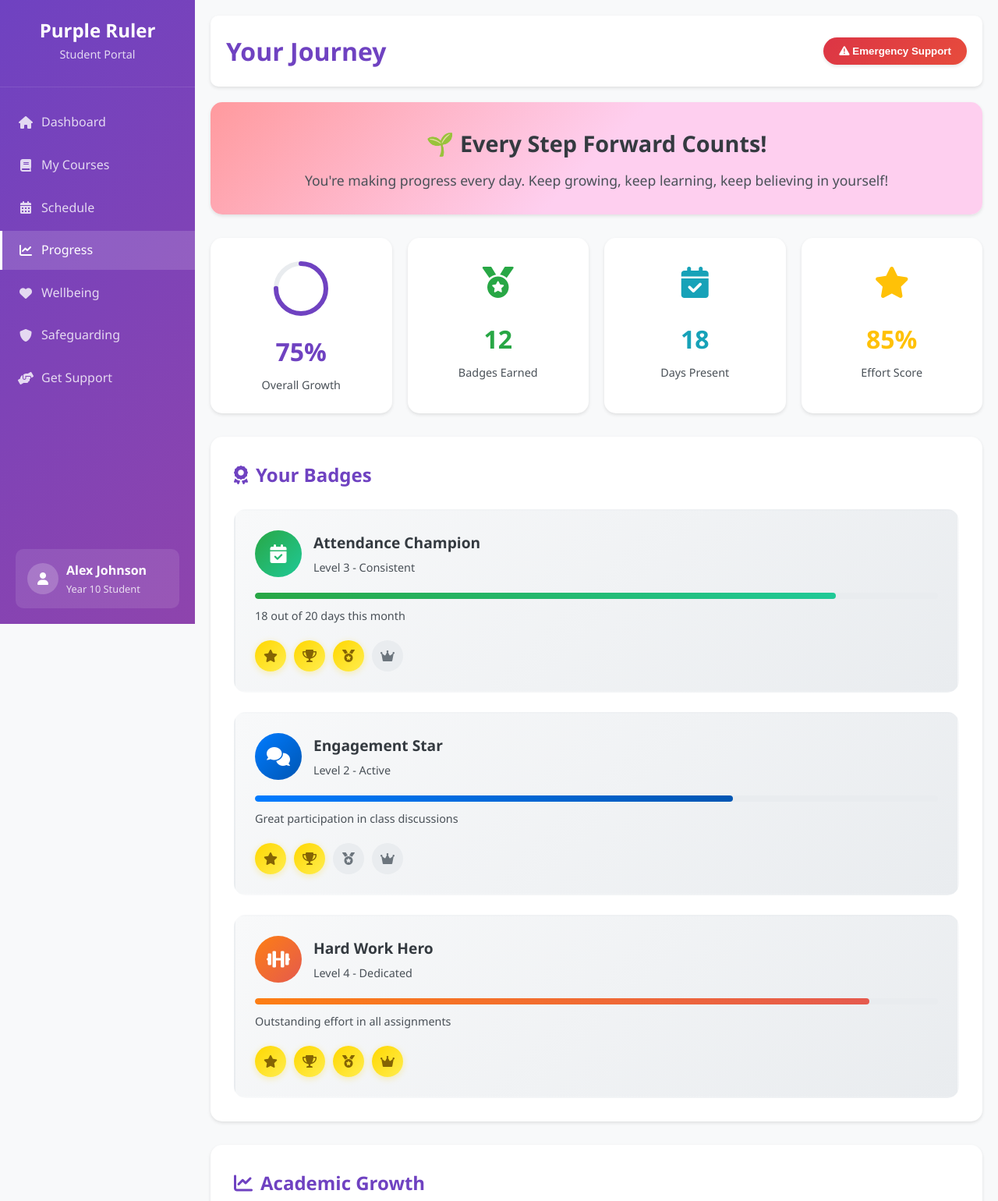
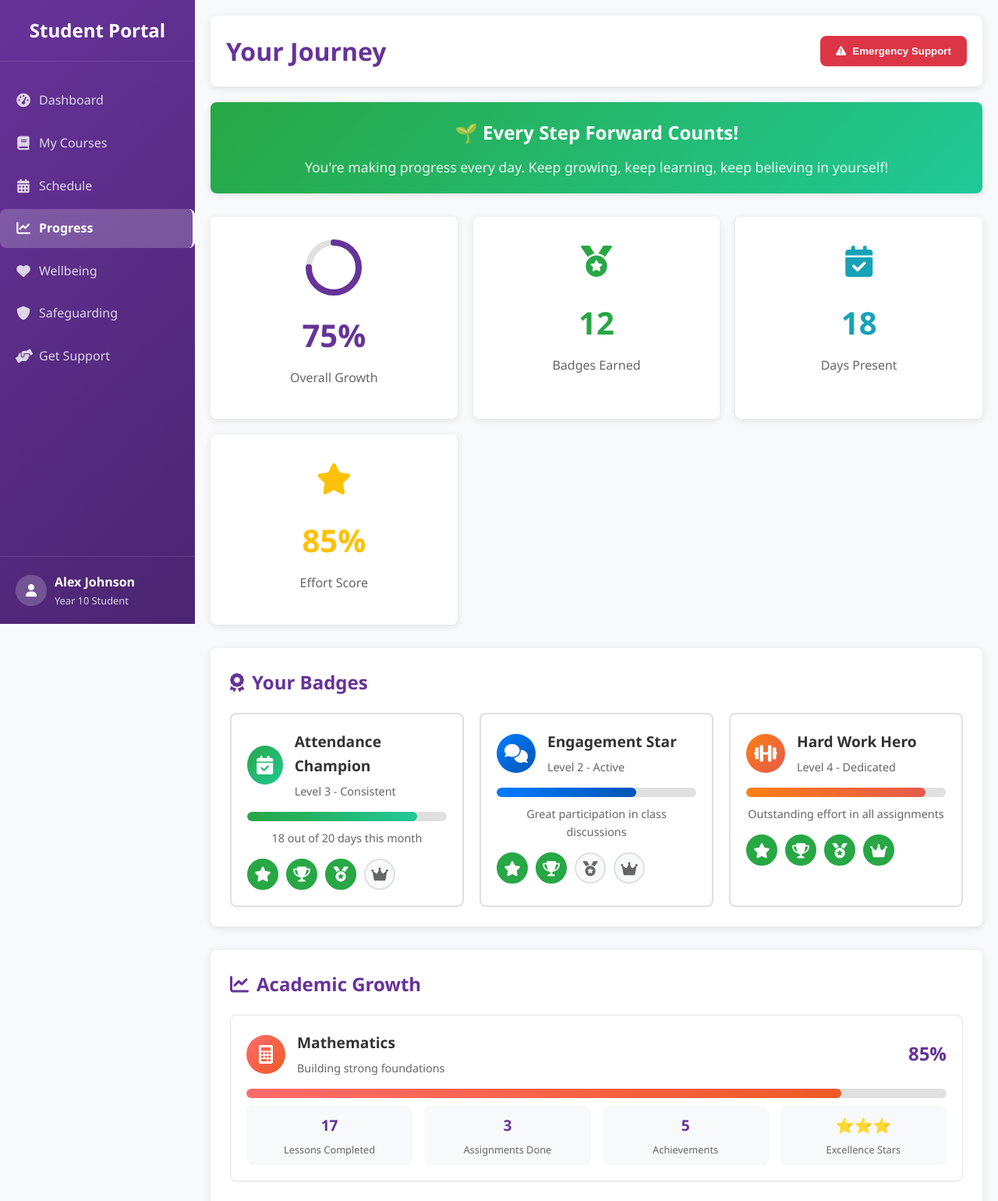
Before and after one commit to RockerMJ031/PR-UI-Student, a plain HTML site: page student-progress.html in a window 1280 px wide. Shown: the top 1540 px of the page at 78% size. Drawn offline with Linux system fonts and the light colour scheme.

Commit message:
student-progress.html

```diff
--- a/student-progress.html
+++ b/student-progress.html
@@ -3,21 +3,24 @@
 <head>
     <meta charset="UTF-8">
     <meta name="viewport" content="width=device-width, initial-scale=1.0">
-    <title>Your Journey - Purple Ruler Student Portal</title>
+    <title>Growth - Student Portal</title>
     <link rel="stylesheet" href="https://cdnjs.cloudflare.com/ajax/libs/font-awesome/6.0.0/css/all.min.css">
     <style>
         :root {
-            --primary-color: #6f42c1;
-            --secondary-color: #495057;
+            --primary-color: #663399;
+            --primary-dark: #4a2570;
+            --primary-light: #8a5bb8;
+            --secondary-color: #f8f9fa;
+            --text-color: #333;
+            --text-light: #666;
+            --border-color: #e0e0e0;
             --success-color: #28a745;
-            --info-color: #17a2b8;
             --warning-color: #ffc107;
             --danger-color: #dc3545;
-            --light-color: #f8f9fa;
-            --dark-color: #343a40;
-            --border-color: #dee2e6;
-            --shadow: 0 2px 4px rgba(0,0,0,0.1);
-            --shadow-lg: 0 4px 6px rgba(0,0,0,0.1);
+            --info-color: #17a2b8;
+            --white: #ffffff;
+            --shadow: 0 2px 10px rgba(0,0,0,0.1);
+            --border-radius: 8px;
         }
 
         * {
@@ -28,8 +31,8 @@
 
         body {
             font-family: 'Segoe UI', Tahoma, Geneva, Verdana, sans-serif;
-            background-color: var(--light-color);
-            color: var(--dark-color);
+            background-color: var(--secondary-color);
+            color: var(--text-color);
             line-height: 1.6;
         }
 
@@ -41,29 +44,24 @@
         /* Sidebar */
         .sidebar {
             width: 250px;
-            background: linear-gradient(135deg, var(--primary-color), #8e44ad);
+            background: linear-gradient(135deg, var(--primary-color), var(--primary-dark));
             color: white;
-            padding: 20px 0;
+            padding: 0;
             position: fixed;
             height: 100vh;
             overflow-y: auto;
             z-index: 1000;
-            transition: transform 0.3s ease;
-        }
-
-        .sidebar.closed {
-            transform: translateX(-100%);
         }
 
         .logo {
+            padding: 20px;
             text-align: center;
-            padding: 0 20px 30px;
             border-bottom: 1px solid rgba(255,255,255,0.1);
         }
 
         .logo h2 {
             font-size: 1.5rem;
-            font-weight: 700;
+            font-weight: 600;
         }
 
         .nav-menu {
@@ -71,45 +69,44 @@
         }
 
         .nav-item {
-            margin-bottom: 5px;
+            margin: 5px 0;
         }
 
         .nav-link {
             display: flex;
             align-items: center;
             padding: 12px 20px;
-            color: rgba(255,255,255,0.8);
+            color: rgba(255, 255, 255, 0.8);
             text-decoration: none;
+            border-radius: var(--border-radius);
             transition: all 0.3s ease;
-            border-left: 3px solid transparent;
-        }
-
-        .nav-link:hover {
-            background-color: rgba(255,255,255,0.1);
-            color: white;
-            border-left-color: rgba(255,255,255,0.5);
-        }
-
-        .nav-link.active {
-            background-color: rgba(255,255,255,0.15);
-            color: white;
-            border-left-color: white;
+            min-height: 44px;
         }
 
         .nav-link i {
             margin-right: 10px;
+            font-size: 1.1rem;
             width: 20px;
             text-align: center;
         }
 
+        .nav-link:hover, .nav-link.active {
+            background-color: rgba(255, 255, 255, 0.1);
+            color: white;
+            border-right: 3px solid white;
+        }
+
+        .nav-link.active {
+            background-color: rgba(255, 255, 255, 0.2);
+            font-weight: 600;
+        }
+
         .user-profile {
             position: absolute;
-            bottom: 20px;
-            left: 20px;
-            right: 20px;
-            padding: 15px;
-            background-color: rgba(255,255,255,0.1);
-            border-radius: 10px;
+            bottom: 0;
+            width: 100%;
+            padding: 20px;
+            border-top: 1px solid rgba(255,255,255,0.1);
         }
 
         .user-info {
@@ -120,8 +117,8 @@
         .user-avatar {
             width: 40px;
             height: 40px;
+            border-radius: 50%;
             background-color: rgba(255,255,255,0.2);
-            border-radius: 50%;
             display: flex;
             align-items: center;
             justify-content: center;
@@ -133,13 +130,12 @@
             flex: 1;
             margin-left: 250px;
             padding: 20px;
-            transition: margin-left 0.3s ease;
         }
 
         .header {
             background: white;
             padding: 20px;
-            border-radius: 10px;
+            border-radius: var(--border-radius);
             box-shadow: var(--shadow);
             margin-bottom: 20px;
             display: flex;
@@ -150,51 +146,58 @@
         .header h1 {
             color: var(--primary-color);
             font-size: 2rem;
-            font-weight: 700;
+            font-weight: 600;
+        }
+
+        .header-actions {
+            display: flex;
+            gap: 10px;
         }
 
         .emergency-btn {
-            background: linear-gradient(135deg, var(--danger-color), #e74c3c);
+            background: var(--danger-color);
             color: white;
             border: none;
-            padding: 10px 20px;
-            border-radius: 25px;
+            padding: 12px 20px;
+            border-radius: var(--border-radius);
+            font-weight: 600;
             cursor: pointer;
-            font-weight: 600;
             transition: all 0.3s ease;
-            box-shadow: var(--shadow);
+            display: flex;
+            align-items: center;
+            gap: 8px;
         }
 
         .emergency-btn:hover {
+            background: #c82333;
             transform: translateY(-2px);
-            box-shadow: var(--shadow-lg);
         }
 
         /* Growth Banner */
         .growth-banner {
-            background: linear-gradient(135deg, #ff9a9e, #fecfef, #fecfef);
-            padding: 30px;
-            border-radius: 15px;
+            background: linear-gradient(135deg, #28a745, #20c997);
+            color: white;
+            padding: 20px;
+            border-radius: var(--border-radius);
             text-align: center;
             margin-bottom: 30px;
             box-shadow: var(--shadow);
         }
 
         .growth-banner h2 {
-            font-size: 1.8rem;
+            font-size: 1.5rem;
             margin-bottom: 10px;
-            color: var(--dark-color);
         }
 
         .growth-banner p {
             font-size: 1.1rem;
-            color: var(--secondary-color);
+            opacity: 0.9;
         }
 
         /* Progress Overview */
         .progress-overview {
             display: grid;
-            grid-template-columns: repeat(auto-fit, minmax(200px, 1fr));
+            grid-template-columns: repeat(auto-fit, minmax(250px, 1fr));
             gap: 20px;
             margin-bottom: 30px;
         }
@@ -202,9 +205,9 @@
         .overview-card {
             background: white;
             padding: 25px;
-            border-radius: 15px;
+            border-radius: var(--border-radius);
+            box-shadow: var(--shadow);
             text-align: center;
-            box-shadow: var(--shadow);
             transition: transform 0.3s ease;
         }
 
@@ -212,11 +215,28 @@
             transform: translateY(-5px);
         }
 
-        .progress-ring {
-            position: relative;
+        .overview-card .icon {
+            font-size: 2.5rem;
+            margin-bottom: 15px;
+        }
+
+        .overview-card .number {
+            font-size: 2.5rem;
+            font-weight: 700;
+            margin-bottom: 10px;
+        }
+
+        .overview-card .label {
+            color: var(--text-light);
+            font-size: 1rem;
+            margin-bottom: 15px;
+        }
+
+        .overview-card .progress-ring {
             width: 80px;
             height: 80px;
             margin: 0 auto 15px;
+            position: relative;
         }
 
         .progress-ring svg {
@@ -227,130 +247,113 @@
 
         .progress-ring circle {
             fill: none;
-            stroke-width: 6;
+            stroke-width: 8;
         }
 
         .progress-ring .bg {
-            stroke: #e9ecef;
+            stroke: var(--border-color);
         }
 
         .progress-ring .progress {
             stroke: var(--primary-color);
             stroke-linecap: round;
-            transition: stroke-dashoffset 1s ease;
-        }
-
-        .overview-card .icon {
-            font-size: 2.5rem;
-            margin-bottom: 15px;
-        }
-
-        .overview-card .number {
-            font-size: 2rem;
-            font-weight: 700;
-            margin-bottom: 5px;
-        }
-
-        .overview-card .label {
-            color: var(--secondary-color);
-            font-size: 0.9rem;
+            transition: stroke-dasharray 0.5s ease;
         }
 
         /* Badge System */
         .badge-system {
             background: white;
-            padding: 30px;
-            border-radius: 15px;
+            padding: 25px;
+            border-radius: var(--border-radius);
             box-shadow: var(--shadow);
             margin-bottom: 30px;
         }
 
         .section-title {
             font-size: 1.5rem;
-            font-weight: 700;
+            font-weight: 600;
             color: var(--primary-color);
-            margin-bottom: 25px;
+            margin-bottom: 20px;
             display: flex;
             align-items: center;
-        }
-
-        .section-title i {
-            margin-right: 10px;
+            gap: 10px;
         }
 
         .badge-grid {
             display: grid;
-            gap: 25px;
+            grid-template-columns: repeat(auto-fit, minmax(300px, 1fr));
+            gap: 20px;
         }
 
         .badge-category {
-            background: linear-gradient(135deg, #f8f9fa, #e9ecef);
-            padding: 25px;
-            border-radius: 15px;
+            border: 2px solid var(--border-color);
+            border-radius: var(--border-radius);
+            padding: 20px;
             transition: all 0.3s ease;
-            border: 2px solid transparent;
         }
 
         .badge-category:hover {
             border-color: var(--primary-color);
-            box-shadow: var(--shadow-lg);
+            box-shadow: var(--shadow);
         }
 
         .badge-header {
             display: flex;
             align-items: center;
-            margin-bottom: 20px;
+            margin-bottom: 15px;
         }
 
         .badge-icon {
-            width: 60px;
-            height: 60px;
+            width: 50px;
+            height: 50px;
             border-radius: 50%;
             display: flex;
             align-items: center;
             justify-content: center;
+            font-size: 1.5rem;
             color: white;
-            font-size: 1.5rem;
             margin-right: 15px;
         }
 
         .badge-info h3 {
             font-size: 1.2rem;
-            font-weight: 700;
             margin-bottom: 5px;
         }
 
         .badge-level {
-            color: var(--secondary-color);
             font-size: 0.9rem;
+            color: var(--text-light);
         }
 
         .badge-progress {
-            margin-bottom: 20px;
+            margin: 15px 0;
         }
 
         .progress-bar {
-            background-color: #e9ecef;
-            height: 8px;
-            border-radius: 4px;
+            width: 100%;
+            height: 12px;
+            background: var(--border-color);
+            border-radius: 6px;
             overflow: hidden;
             margin-bottom: 10px;
         }
 
         .progress-fill {
             height: 100%;
-            border-radius: 4px;
-            transition: width 1s ease;
+            border-radius: 6px;
+            transition: width 0.5s ease;
         }
 
         .progress-text {
             font-size: 0.9rem;
-            color: var(--secondary-color);
+            color: var(--text-light);
+            text-align: center;
         }
 
         .badge-rewards {
             display: flex;
             gap: 10px;
+            margin-top: 15px;
         }
 
         .reward-badge {
@@ -360,45 +363,41 @@
             display: flex;
             align-items: center;
             justify-content: center;
-            font-size: 1rem;
-            transition: all 0.3s ease;
+            font-size: 1.2rem;
+            border: 2px solid var(--border-color);
         }
 
         .reward-badge.earned {
-            background: linear-gradient(135deg, #ffd700, #ffed4e);
-            color: #856404;
-            box-shadow: 0 2px 8px rgba(255, 215, 0, 0.3);
+            background: var(--success-color);
+            border-color: var(--success-color);
+            color: white;
         }
 
         .reward-badge.locked {
-            background-color: #e9ecef;
-            color: #6c757d;
-        }
-
-        .reward-badge:hover {
-            transform: scale(1.1);
+            background: #f8f9fa;
+            color: var(--text-light);
         }
 
         /* Subject Progress */
         .subject-progress {
             background: white;
-            padding: 30px;
-            border-radius: 15px;
+            padding: 25px;
+            border-radius: var(--border-radius);
             box-shadow: var(--shadow);
             margin-bottom: 30px;
         }
 
         .progress-item {
-            background: linear-gradient(135deg, #f8f9fa, #e9ecef);
-            padding: 25px;
-            border-radius: 15px;
-            margin-bottom: 20px;
+            margin-bottom: 25px;
+            padding: 20px;
+            border: 1px solid var(--border-color);
+            border-radius: var(--border-radius);
             transition: all 0.3s ease;
         }
 
         .progress-item:hover {
-            transform: translateY(-3px);
-            box-shadow: var(--shadow-lg);
+            border-color: var(--primary-color);
+            box-shadow: var(--shadow);
         }
 
         .progress-header {
@@ -411,6 +410,7 @@
         .subject-info {
             display: flex;
             align-items: center;
+            gap: 15px;
         }
 
         .subject-icon {
@@ -420,19 +420,18 @@
             display: flex;
             align-items: center;
             justify-content: center;
+            font-size: 1.5rem;
             color: white;
-            font-size: 1.2rem;
-            margin-right: 15px;
         }
 
         .subject-details h3 {
-            font-size: 1.1rem;
-            font-weight: 700;
+            font-size: 1.2rem;
+            font-weight: 600;
             margin-bottom: 5px;
         }
 
         .subject-details p {
-            color: var(--secondary-color);
+            color: var(--text-light);
             font-size: 0.9rem;
         }
 
@@ -446,66 +445,64 @@
             display: grid;
             grid-template-columns: repeat(auto-fit, minmax(120px, 1fr));
             gap: 15px;
-            margin-top: 15px;
         }
 
         .stat-item {
             text-align: center;
             padding: 10px;
-            background: white;
-            border-radius: 10px;
+            background: var(--secondary-color);
+            border-radius: var(--border-radius);
         }
 
         .stat-value {
             font-size: 1.2rem;
-            font-weight: 700;
+            font-weight: 600;
             color: var(--primary-color);
-            margin-bottom: 5px;
         }
 
         .stat-label {
             font-size: 0.8rem;
-            color: var(--secondary-color);
+            color: var(--text-light);
+            margin-top: 5px;
         }
 
         /* Growth Goals */
         .growth-goals {
             background: white;
-            padding: 30px;
-            border-radius: 15px;
+            padding: 25px;
+            border-radius: var(--border-radius);
             box-shadow: var(--shadow);
+            margin-bottom: 30px;
         }
 
         .goal-item {
             display: flex;
             align-items: center;
             padding: 15px;
-            background: linear-gradient(135deg, #f8f9fa, #e9ecef);
-            border-radius: 10px;
+            border: 1px solid var(--border-color);
+            border-radius: var(--border-radius);
             margin-bottom: 15px;
             transition: all 0.3s ease;
         }
 
         .goal-item:hover {
-            transform: translateX(5px);
-            box-shadow: var(--shadow);
+            border-color: var(--primary-color);
         }
 
         .goal-checkbox {
-            width: 25px;
-            height: 25px;
-            border: 2px solid var(--primary-color);
-            border-radius: 50%;
+            width: 20px;
+            height: 20px;
+            border: 2px solid var(--border-color);
+            border-radius: 4px;
             margin-right: 15px;
             display: flex;
             align-items: center;
             justify-content: center;
             cursor: pointer;
-            transition: all 0.3s ease;
         }
 
         .goal-checkbox.completed {
-            background-color: var(--success-color);
+            background: var(--success-color);
             border-color: var(--success-color);
             color: white;
         }
@@ -521,46 +518,48 @@
 
         .goal-deadline {
             font-size: 0.9rem;
-            color: var(--secondary-color);
+            color: var(--text-light);
         }
 
-        /* Buttons */
         .btn {
             padding: 10px 20px;
             border: none;
-            border-radius: 8px;
+            border-radius: var(--border-radius);
             cursor: pointer;
             font-weight: 600;
+            transition: all 0.3s ease;
             text-decoration: none;
             display: inline-flex;
             align-items: center;
             gap: 8px;
-            transition: all 0.3s ease;
+        }
+
+        .btn:hover {
+            transform: translateY(-2px);
+            box-shadow: var(--shadow);
         }
 
         .btn-primary {
-            background: linear-gradient(135deg, var(--primary-color), #8e44ad);
+            background: var(--primary-color);
             color: white;
         }
 
-        .btn-primary:hover {
-            transform: translateY(-2px);
-            box-shadow: var(--shadow-lg);
+        .btn-secondary {
+            background: #6c757d;
+            color: white;
         }
 
-        .btn-secondary {
-            background-color: var(--secondary-color);
+        .btn-success {
+            background: var(--success-color);
             color: white;
         }
 
         /* Responsive Design */
         @media (max-width: 768px) {
             .sidebar {
-                transform: translateX(-100%);
-            }
-
-            .sidebar.open {
-                transform: translateX(0);
+                width: 100%;
+                height: auto;
+                position: relative;
             }
 
             .main-content {
@@ -574,36 +573,14 @@
             }
 
             .progress-overview {
-                grid-template-columns: repeat(2, 1fr);
+                grid-template-columns: 1fr;
             }
 
             .progress-stats {
                 grid-template-columns: repeat(2, 1fr);
             }
 
-            .badge-header {
-                flex-direction: column;
-                text-align: center;
-            }
-
-            .badge-icon {
-                margin-right: 0;
-                margin-bottom: 10px;
-            }
-
-            .progress-header {
-                flex-direction: column;
-                gap: 10px;
-                text-align: center;
-            }
-        }
-
-        @media (max-width: 480px) {
-            .progress-overview {
-                grid-template-columns: 1fr;
-            }
-
-            .progress-stats {
+            .badge-grid {
                 grid-template-columns: 1fr;
             }
         }
@@ -614,14 +591,13 @@
         <!-- Sidebar -->
         <nav class="sidebar">
             <div class="logo">
-                <h2>Purple Ruler</h2>
-                <p style="font-size: 0.9rem; opacity: 0.8;">Student Portal</p>
+                <h2>Student Portal</h2>
             </div>
 
             <div class="nav-menu">
                 <div class="nav-item">
                     <a href="student-dashboard.html" class="nav-link">
-                        <i class="fas fa-home"></i>
+                        <i class="fas fa-tachometer-alt"></i>
                         Dashboard
                     </a>
                 </div>
@@ -1049,7 +1025,7 @@
             progressRing.style.strokeDashoffset = offset;
         }
 
-        // Progress bar animations
+        // Animate progress bars on page load
         function animateProgressBars() {
             const progressBars = document.querySelectorAll('.progress-fill');
             progressBars.forEach((bar, index) => {
```
